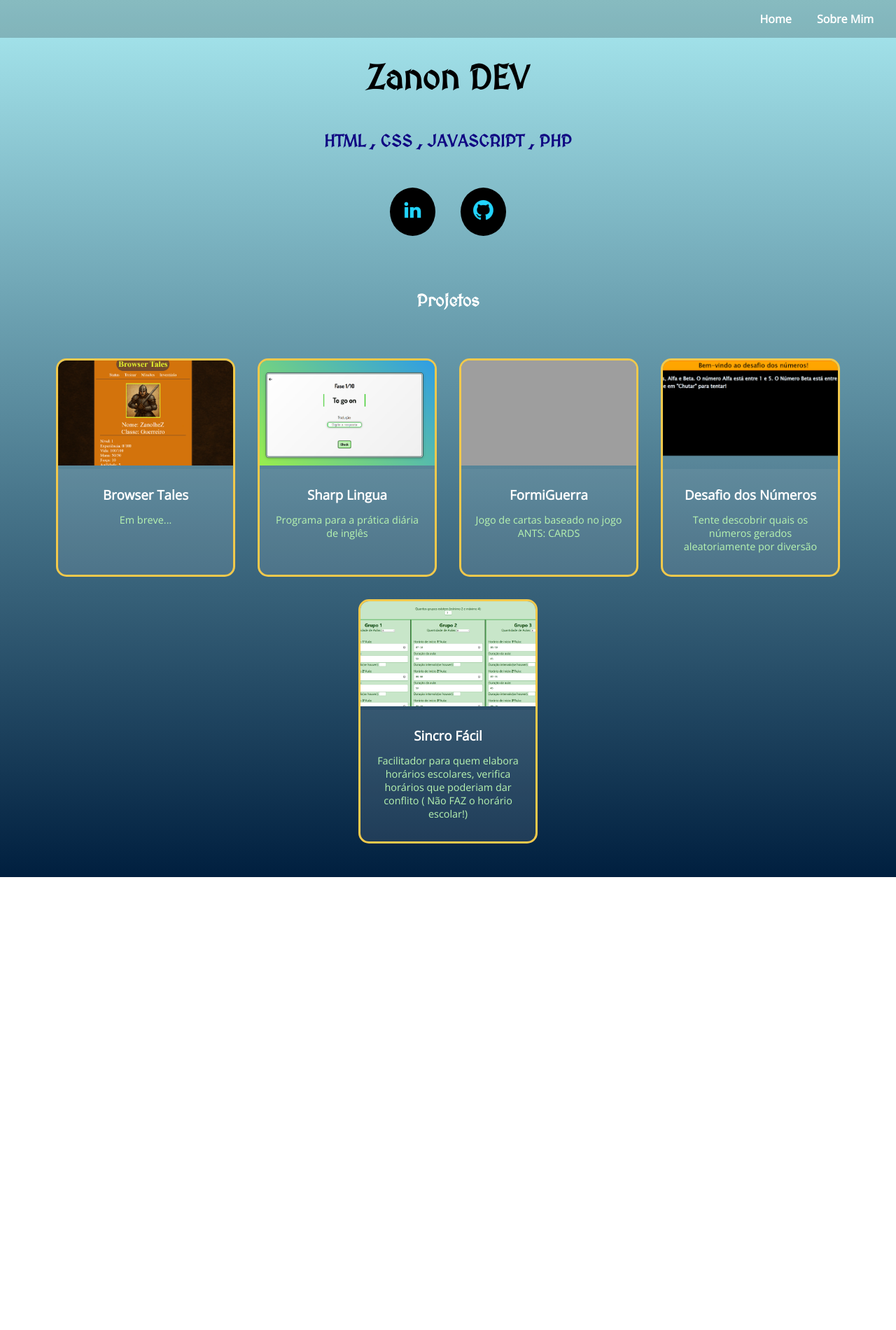
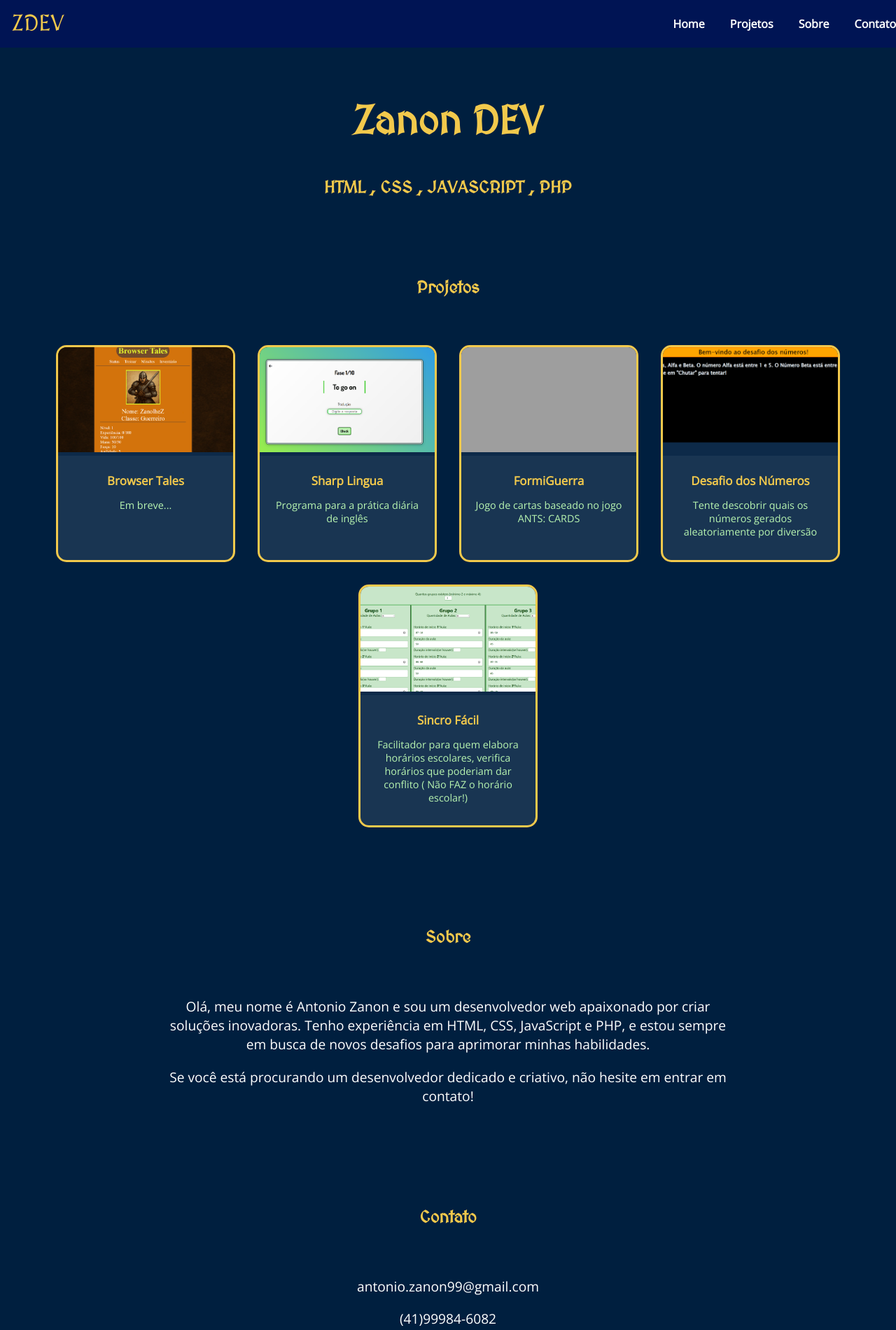
Before and after one commit to toni50009/zanonportfolio, a plain HTML site: page index.html in a window 1280 px wide. Shown: the top 1900 px of the page at 70% size. Before the commit the page ends 1253 px from the top, so only its background shows below. Drawn offline with nearby package versions, Linux system fonts and the light colour scheme; grey boxes are pictures that could not be loaded.

Commit message:
Versão 1.0 Portfolio - Melhorado Design

```diff
--- /dev/null
+++ b/assets/style.css
@@ -0,0 +1,184 @@
+:root {
+  --cor-fundo: #001f3f;
+  --cor-primaria: #ffffff;
+  --cor-secundaria: #0f0582;
+  --cor-contraste: #f2c94c;
+
+  --fonte-titulo: 'MedievalSharp', cursive;
+  --fonte-texto: 'Open Sans', sans-serif;
+}
+
+html {
+  scroll-behavior: smooth;
+}
+
+body {
+  margin: 0;
+  height: 100%;
+  font-family: var(--fonte-texto);
+  background-color: var(--cor-fundo);
+  color: var(--cor-primaria);
+  scroll-behavior: smooth;
+}
+
+.title, h2 {
+  font-family: var(--fonte-titulo);
+}
+
+.logo{
+  font-family: var(--fonte-titulo);
+  font-size: 2rem;
+}
+
+.logo a{
+  text-decoration: none;
+  color: var(--cor-contraste);
+}
+
+.logo:hover{
+  transform: scale(1.2);
+  transition: transform 0.3s ease;
+}
+
+h2, .title {
+  text-align: center;
+  color: var(--cor-contraste);
+  margin-top: 3rem;
+}
+
+
+  header {
+    background-color: rgba(3, 3, 127, 0.331);
+    padding: 1rem;
+    width: 100%;
+    position: fixed;
+    display: flex;
+    justify-content: space-between;
+    align-items: center;
+    top: 0;
+    z-index: 20;
+  }
+
+
+  nav a {
+    color: white;
+    margin: 0 1rem;
+    text-decoration: none;
+    font-weight: bold;
+  }
+
+  .title {
+    text-align: center;
+    margin-top: 6rem;
+    font-size: 3.5rem;
+    transition: color 0.3s ease, transform 0.3s ease;
+    cursor: pointer;
+  }
+
+
+  .title:hover {
+    color: var(--cor-contraste);
+    transform: scale(1.1);
+  }
+
+  .icons {
+    text-align: center;
+    margin: 1rem 0;
+    padding: 2rem;
+  }
+
+  .icon{
+    display: inline-block;
+    margin: 0 1rem;
+    border-radius: 50%;
+    padding: 1rem;
+    background-color: black;
+  }
+
+  .icon:hover{
+    transform: scale(1.2);
+    transition: transform 0.3s ease;
+  }
+
+
+  h2 {
+    text-align: center;
+    color: var(--cor-contraste);
+    margin-top: 3rem;
+    font-family: 'MedievalSharp', cursive;
+  }
+
+  .projects {
+    display: flex;
+    flex-wrap: wrap;
+    justify-content: center;
+    gap: 2rem;
+    padding: 3rem;
+  }
+
+  .project {
+    width: 250px;
+    background-color: rgba(255, 255, 255, 0.05);
+    border: 3px solid #f2c94c;
+    border-radius: 15px;
+    overflow: hidden;
+    transition: transform 0.3s ease;
+    cursor: pointer;
+  }
+
+  .project:hover {
+    transform: scale(1.2);
+  }
+
+  .project img {
+    width: 100%;
+    height: 150px;
+    object-fit: cover;
+  }
+
+  .project-info {
+    padding: 1rem;
+    text-align: center;
+    background-color: rgba(255, 255, 255, 0.05);
+    height: 100%;
+    font-size: 0.9rem;
+    color: var(--cor-contraste);
+  }
+
+  .project-info h3 {
+    margin: 0.5rem 0;
+  }
+
+  .project-info p {
+    font-size: 0.9rem;
+    color: #b8f5b1;
+  }
+
+  section.sobre, section.contato, .botaovoltar {
+    text-align: center;
+    padding: 2rem;
+    max-width: 800px;
+    margin: 0 auto;
+    font-size: 1.2rem;
+  }
+
+  .botao {
+    background-color: var(--cor-contraste);
+    color: var(--cor-fundo);
+    padding: 0.8rem 1.5rem;
+    border: none;
+    border-radius: 8px;
+    font-weight: bold;
+    text-decoration: none;
+    transition: background-color 0.3s ease, transform 0.3s ease;
+  }
+
+  .botao:hover {
+    background-color: var(--cor-secundaria);
+    color: var(--cor-primaria);
+    transform: scale(1.1);
+  }
+
+  .placeholder{
+    padding: 1.5rem;
+  }
--- a/index.html
+++ b/index.html
@@ -7,23 +7,26 @@
   <link rel="preconnect" href="https://fonts.googleapis.com">
   <link rel="preconnect" href="https://fonts.gstatic.com" crossorigin>
   <link href="https://fonts.googleapis.com/css2?family=MedievalSharp&family=Open+Sans&display=swap" rel="stylesheet">
-  <link rel="stylesheet" href="style.css">
+  <link rel="stylesheet" href="/assets/style.css">
 </head>
 <body>
   <header>
-    <div class="logo"></div>
+    <div class="logo"><a href="#topo">ZDEV</a></div>
     <nav>
-      <a href="#">Home</a>
-      <a href="#">Sobre Mim</a>
+      <a href="#topo">Home</a>
+      <a href="#projects">Projetos</a>
+      <a href="#sobre">Sobre</a>
+      <a href="#contato">Contato</a>
     </nav>
   </header>
 
+  <div class="placeholder" id="topo" >
+  </div>
+
   <h1 class="title">Zanon DEV</h1>
-  <h2 style="color: rgb(15, 5, 130);">HTML , CSS , JAVASCRIPT , PHP</h2>
+  <h2>HTML , CSS , JAVASCRIPT , PHP</h2>
 
-  <div class="icons">
-    <a href="https://www.linkedin.com/in/antonio-zanon-4178a721a/" target="_blank" class="icon"><img src="/img/linkedin.png"></a>
-    <a href="https://github.com/toni50009" target="_blank" class="icon"><img src="/img/github.png"></a>
+  <div class="placeholder" id="projects">
   </div>
 
   <h2>Projetos</h2>
@@ -70,5 +73,34 @@
     </div>
 
   </section>
+
+  <div class="placeholder" id="sobre">
+  </div>
+
+  <h2>Sobre</h2>
+    <section class="sobre">
+      <p>Olá, meu nome é Antonio Zanon e sou um desenvolvedor web apaixonado por criar soluções inovadoras. Tenho experiência em HTML, CSS, JavaScript e PHP, e estou sempre em busca de novos desafios para aprimorar minhas habilidades.</p>
+      <p>Se você está procurando um desenvolvedor dedicado e criativo, não hesite em entrar em contato!</p>
+    </section>
+
+    <div class="placeholder" id="contato">
+    </div>
+    <h2>Contato</h2>
+      <section class="contato">
+        <p>antonio.zanon99@gmail.com</p>
+        <p>(41)99984-6082</p>
+        <div class="icons">
+          <a href="https://www.linkedin.com/in/antonio-zanon-4178a721a/" target="_blank" class="icon"><img src="/img/linkedin.png"></a>
+          <a href="https://github.com/toni50009" target="_blank" class="icon"><img src="/img/github.png"></a>
+        </div>
+      </section>
+
+      <div class="botaovoltar">
+        <a href="#topo" class="botao">Voltar ao topo</a>
+      </div>
+  <footer style="text-align: center; margin-top: 5rem;">
+    <p>&copy; 2025 Zanon DEV. Todos os direitos reservados.</p>
+    <p>Desenvolvido por Antonio Zanon</p>
+  </footer>
 </body>
 </html>
--- a/style.css
+++ /dev/null
@@ -1,101 +0,0 @@
-body {
-    margin: 0;
-    height: 100%;
-    font-family: 'Open Sans', sans-serif;
-    background: linear-gradient(to bottom, #a8e9f0, #001f3f);
-    color: white;
-  }
-
-  header {
-    background-color: rgba(0, 0, 0, 0.2);
-    padding: 1rem;
-    display: flex;
-    justify-content: space-between;
-    align-items: center;
-  }
-
-  nav a {
-    color: white;
-    margin: 0 1rem;
-    text-decoration: none;
-    font-weight: bold;
-  }
-
-  .title {
-    font-family: 'MedievalSharp', cursive;
-    color: black;
-    font-size: 3rem;
-    text-align: center;
-    margin-top: 2rem;
-  }
-
-  .icons {
-    text-align: center;
-    margin: 1rem 0;
-    padding: 2rem;
-  }
-
-  .icon{
-    display: inline-block;
-    margin: 0 1rem;
-    border-radius: 50%;
-    padding: 1rem;
-    background-color: black;
-  }
-
-  .icon:hover{
-    transform: scale(1.2);
-    transition: transform 0.3s ease;
-  }
-
-
-  h2 {
-    text-align: center;
-    color: #ffffff;
-    margin-top: 3rem;
-    font-family: 'MedievalSharp', cursive;
-  }
-
-  .projects {
-    display: flex;
-    flex-wrap: wrap;
-    justify-content: center;
-    gap: 2rem;
-    padding: 3rem;
-  }
-
-  .project {
-    width: 250px;
-    background-color: rgba(255, 255, 255, 0.05);
-    border: 3px solid #f2c94c;
-    border-radius: 15px;
-    overflow: hidden;
-    transition: transform 0.3s ease;
-    cursor: pointer;
-  }
-
-  .project:hover {
-    transform: scale(1.2);
-  }
-
-  .project img {
-    width: 100%;
-    height: 150px;
-    object-fit: cover;
-  }
-
-  .project-info {
-    padding: 1rem;
-    text-align: center;
-    background-color: rgba(255, 255, 255, 0.05);
-    height: 100%;
-  }
-
-  .project-info h3 {
-    margin: 0.5rem 0;
-  }
-
-  .project-info p {
-    font-size: 0.9rem;
-    color: #b8f5b1; /* um pouco de verde */
-  }
```
